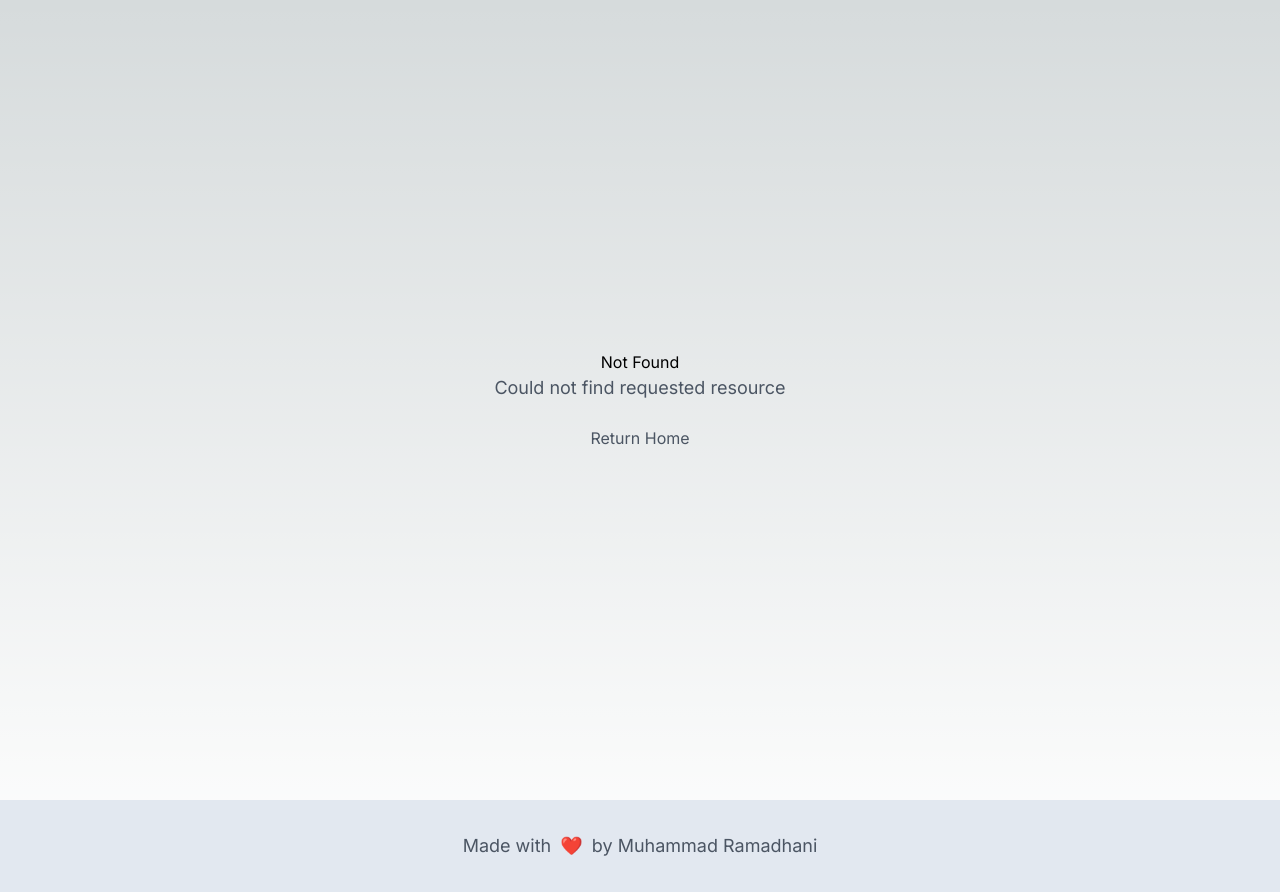
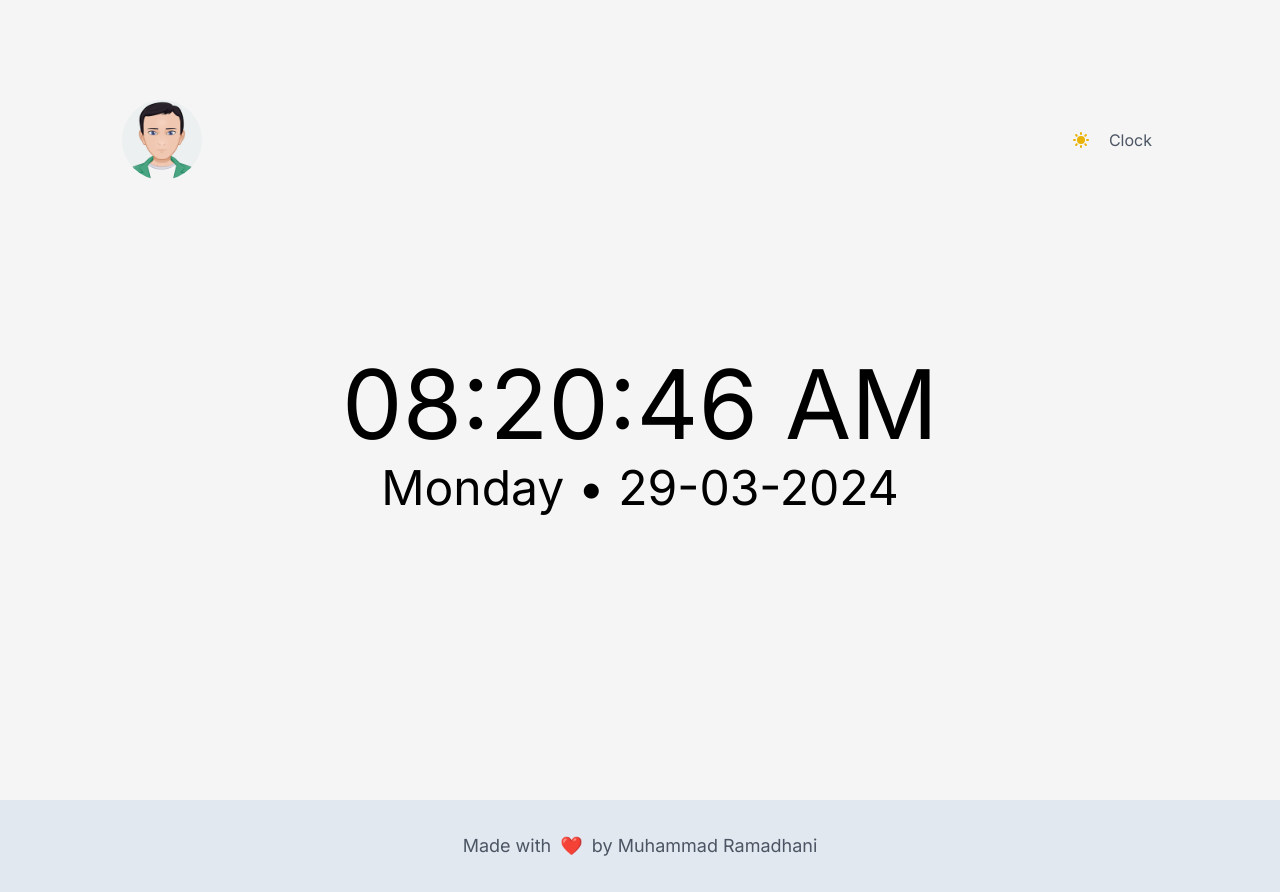
Before and after one commit to ramadhanii/personal-site-react, a Next.js app: page /clock in a window 1280 px wide. Before the commit this address had no page. Built offline with nearby package versions, Linux system fonts and the light colour scheme.

Commit message:
add clocks

```diff
--- /dev/null
+++ b/src/app/clock/clock.tsx
@@ -0,0 +1,85 @@
+'use client';
+
+import Link from "@/components/nav";
+import MotionDiv from "@/components/motion-div";
+import { useEffect, useState } from "react";
+
+type ClockProps = {
+    day: string,
+    hour: string | number,
+    minute: string | number,
+    ampm: string,
+    second: string | number,
+    date: string | number,
+    month: string | number,
+    year: string | number
+}
+
+const dayInString = [
+    'Sunday',
+    'Monday',
+    'Tuesday',
+    'Wednesday',
+    'Thursday',
+    'Friday',
+    'Saturday'
+]
+
+function formatDate(date: Date): ClockProps {
+    const dates = date.getDate();
+    const months = date.getMonth();
+    let hours = date.getHours();
+    let minutes = date.getMinutes();
+    const seconds = date.getSeconds();
+    let ampm = hours >= 12 ? 'PM' : 'AM';
+
+    hours = hours % 12;
+    const hour = hours ? (hours < 10 ? '0' + hours : hours) : 12;
+    const minute = minutes < 10 ? '0' + minutes : minutes;
+    const second = seconds < 10 ? '0' + seconds : seconds;
+    const theDate = dates < 10 ? '0' + dates : dates;
+    const month = months < 10 ? '0' + months : months;
+    return {
+        day: dayInString[date.getDay()],
+        hour,
+        minute,
+        ampm,
+        second,
+        date: theDate,
+        month,
+        year: date.getFullYear()
+    }
+}
+
+
+export default function Clock() {
+    const [date, setDate] = useState({} as ClockProps);
+
+
+    useEffect(() => {
+        const interval = setInterval(() => setDate(formatDate(new Date())), 1000);
+        return () => clearInterval(interval);
+    }, []);
+
+    return (
+        <main className="min-h-screen w-full p-2 md:p-4 lg:p-24 flex flex-col bg-[#f5f5f5] dark:bg-slate-950">
+            <Link hideBranding={true} />
+
+            <MotionDiv className="flex flex-row justify-center w-full h-[calc(100vh-120px)] lg:h-[calc(100vh-300px)]">
+                {
+                    date.hour ?
+                        <div className="p-4 pt-20 md:p-36 flex flex-col justify-center align-middle">
+                            <h1 className="text-4xl md:text-5xl lg:text-7xl xl:text-8xl text-center text-black dark:text-gray-200">
+                                {date.hour}:{date.minute}:{date.second} {date.ampm}
+                            </h1>
+                            <h1 className="text-xl md:text-2xl lg:text-4xl xl:text-5xl md:pt-3 text-center text-black dark:text-gray-200">
+                                {date.day} &#x2022; {date.date}-{date.month}-{date.year}
+                            </h1>
+                        </div>
+                        :
+                        <div className="text-black dark:text-white p-24 pt-3">Loading...</div>
+                }
+            </MotionDiv>
+        </main>
+    )
+}
--- /dev/null
+++ b/src/app/clock/page.tsx
@@ -0,0 +1,13 @@
+import { Metadata } from "next";
+import Clock from "./clock";
+
+export const metadata: Metadata = {
+  title: "Clocks",
+  description: "Digital clock view",
+};
+
+export default function Page() {
+    return (
+        <Clock />
+    )
+}
--- a/src/app/layout.tsx
+++ b/src/app/layout.tsx
@@ -7,7 +7,10 @@ import { GoogleAnalytics } from "@next/third-parties/google"
 const inter = Inter({ subsets: ["latin"] });
 
 export const metadata: Metadata = {
-  title: "Muhammad Ramadhani",
+  title: {
+    template: "%s | Muhammad Ramadhani",
+    default: "Muhammad Ramadhani",
+  },
   description: "Muhammad Ramadhani Personal Website",
 };
 
--- a/src/app/reading/page.tsx
+++ b/src/app/reading/page.tsx
@@ -1,7 +1,6 @@
 'use client';
 import Link from "@/components/nav";
 import MotionDiv from "@/components/motion-div";
-
 export default function Page() {
     return (
         <main className="min-h-screen w-full p-2 md:p-4 lg:p-24 flex flex-col bg-[#f5f5f5] dark:bg-slate-950">
--- a/src/components/dark-theme-toggle.tsx
+++ b/src/components/dark-theme-toggle.tsx
@@ -28,7 +28,7 @@ export default function DarkThemeToggle() {
     }
 
     return (
-        <button name="theme-toggle" onClick={toggleDarkMode} id="theme-toggle" type="button" className="cursor-pointer text-gray-500 dark:text-gray-400 hover:bg-gray-200 dark:hover:bg-gray-700 focus:outline-none focus:ring-4 focus:ring-gray-200 dark:focus:ring-gray-700 rounded-lg text-sm p-2.5">
+        <button name="theme-toggle" onClick={toggleDarkMode} id="theme-toggle" type="button" className="text-gray-500 dark:text-gray-400 hover:bg-gray-100 dark:hover:bg-gray-700 focus:outline-none focus:ring-4 focus:ring-gray-200 dark:focus:ring-gray-700 rounded-lg text-sm p-2.5">
             <svg id="theme-toggle-dark-icon" className={(theme === 'dark' ? 'block' : 'hidden') + " w-5 h-5 text-yellow-500"} fill="currentColor" viewBox="0 0 20 20" xmlns="http://www.w3.org/2000/svg"><path d="M17.293 13.293A8 8 0 016.707 2.707a8.001 8.001 0 1010.586 10.586z"></path></svg>
             <svg id="theme-toggle-light-icon" className={(theme === 'dark' ? 'hidden' : 'block') + " w-5 h-5 text-yellow-500"} fill="currentColor" viewBox="0 0 20 20" xmlns="http://www.w3.org/2000/svg"><path d="M10 2a1 1 0 011 1v1a1 1 0 11-2 0V3a1 1 0 011-1zm4 8a4 4 0 11-8 0 4 4 0 018 0zm-.464 4.95l.707.707a1 1 0 001.414-1.414l-.707-.707a1 1 0 00-1.414 1.414zm2.12-10.607a1 1 0 010 1.414l-.706.707a1 1 0 11-1.414-1.414l.707-.707a1 1 0 011.414 0zM17 11a1 1 0 100-2h-1a1 1 0 100 2h1zm-7 4a1 1 0 011 1v1a1 1 0 11-2 0v-1a1 1 0 011-1zM5.05 6.464A1 1 0 106.465 5.05l-.708-.707a1 1 0 00-1.414 1.414l.707.707zm1.414 8.486l-.707.707a1 1 0 01-1.414-1.414l.707-.707a1 1 0 011.414 1.414zM4 11a1 1 0 100-2H3a1 1 0 000 2h1z" fillRule="evenodd" clipRule="evenodd"></path></svg>
         </button>
--- a/src/components/nav.tsx
+++ b/src/components/nav.tsx
@@ -3,7 +3,7 @@ import MotionDiv from "./motion-div";
 import Image from "next/image";
 import Link from 'next/link'
 
-export default function Nav() {
+export default function Nav({ hideBranding = false }) {
     return (
         <div className="flex flex-row">
             <div className="flex flex-col justify-center w-[150px]">
@@ -21,13 +21,15 @@ export default function Nav() {
                 </MotionDiv>
             </div>
 
+
             <MotionDiv className="flex justify-end sm:justify-between w-full">
                 <Link href="/" className="hidden sm:block text-2xl lg:text-4xl my-auto p-2 title text-emerald-700 dark:text-emerald-700">
-                    Muhammad Ramadhani
+                    {!hideBranding ? "Muhammad Ramadhani" : null}
                 </Link>
 
                 <div className="flex flex-row py-6 p-2 md:p-6">
                     <DarkThemeToggle />
+                    <Link className="p-2" href="/clock">Clock</Link>
                     {/* <Link className="p-2" href="/reading">Reading</Link>
                     <Link className="p-2" href="/projects">Projects</Link> */}
                 </div>
```
